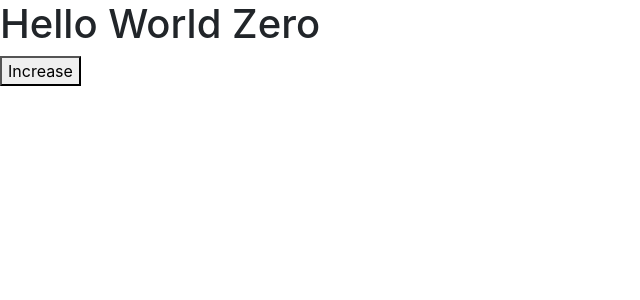
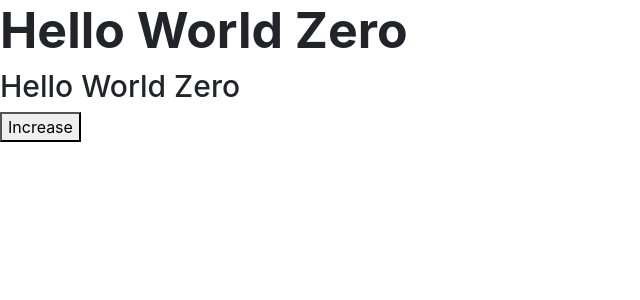
Before and after one commit to sonnn9/-Mastering-React, a React (Create React App) app: page / in a window 1280 px wide. Shown: the top 300 px of the page, without its empty margins (0-640 px from the left). Built offline with nearby package versions, Linux system fonts and the light colour scheme.

Commit message:
setting attributes

```diff
--- a/src/components/counter.jsx
+++ b/src/components/counter.jsx
@@ -5,10 +5,16 @@ class Counter extends  Component {
         count: 0
     };
 
+    styles = {
+        fontSize: 50,
+        fontWeight: "bold"
+    };
+
     render() {
         return (
             <div>
-                <h1>Hello World { this.formatCount() }</h1>
+                <h1 style={ this.styles }>Hello World { this.formatCount() }</h1>
+                <h1 style={{ fontSize: 30 }}>Hello World { this.formatCount() }</h1>
                 <button>Increase</button>
             </div>
         );
```
